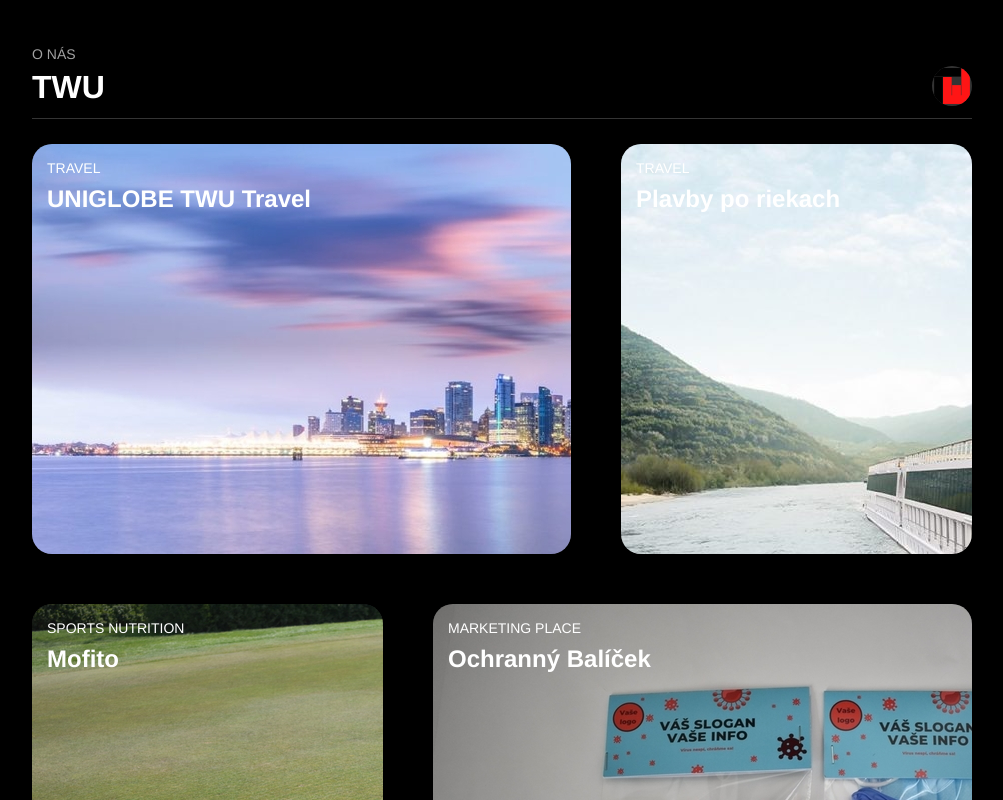
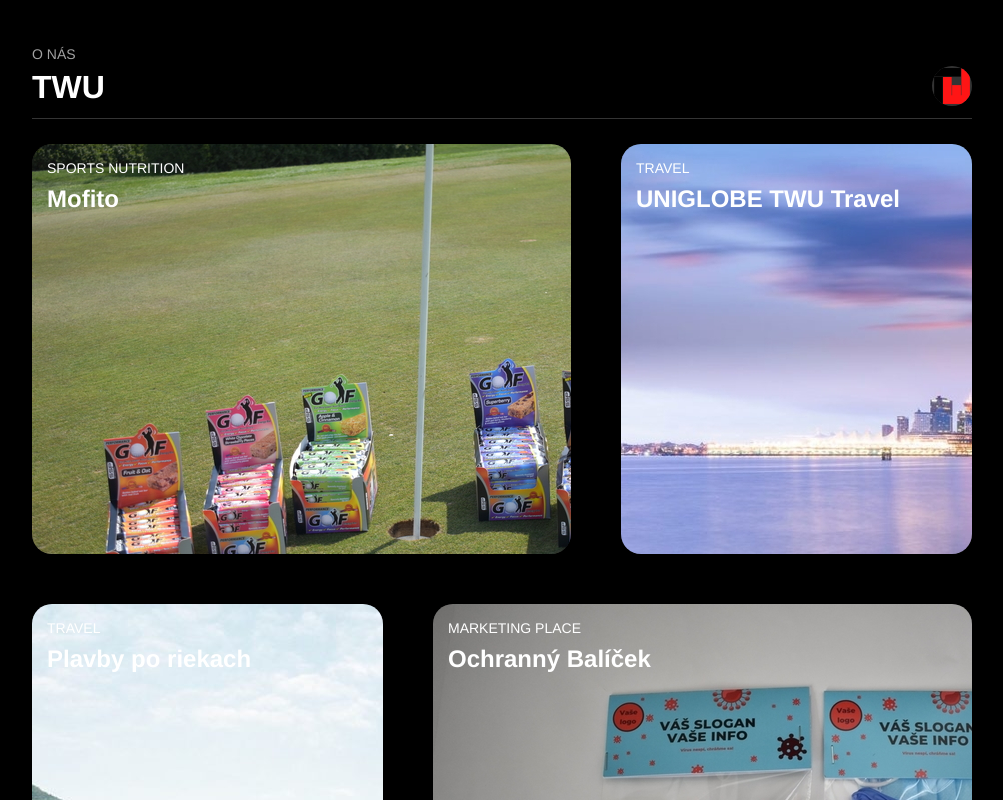
Before and after one commit to Villiss/twu, a React (Create React App) app: page / in a window 1280 px wide. Shown: the top 800 px of the page, without its empty margins (138-1141 px from the left). Built offline with nearby package versions, Linux system fonts and the light colour scheme.

Commit message:
mofito prve

```diff
--- a/src/List.js
+++ b/src/List.js
@@ -8,6 +8,7 @@
     <li className={`card ${theme}`}>
       <div className="card-content-container">
         <motion.div className="card-content" layoutId={`card-container-${id}`}>
+
           <motion.div
             className="card-image-container"
             layoutId={`card-image-container-${id}`}
--- a/src/data.js
+++ b/src/data.js
@@ -1,4 +1,13 @@
 export const items = [
+    {
+      id: "a",
+      category: "Sports nutrition",
+      title: "Mofito",
+      pointOfInterest: 260,
+      backgroundColor: "#5DBCD2",
+      ciel: 'https://www.mofito.eu/',
+      description: "Mnohí športovci si prešli obdobím, keď napriek poctivému tréningu neboli schopní podať taký výkon na aký majú natrénované, nevládzu alebo nemajú takú rýchlosť akú mali na tréningu. Je to aj váš prípad? Potom vás môže zaujímať nasledovné: Môže to mať viacero príčin ako nesprávny tréning, mentálna príprava a neposlednom rade je to nesprávna výživa. S posledným bodom Vám ľahko a rýchlo môžeme pomôcť! Od toho je tu tím Mofito a práve pre Vás, športovcov, ktorí chcú podať nielen pri zápase maximálny výkon, sme s odborníkmi zostavili ucelený balíček výživových doplnkov."
+    },
     {
       id: "c",
       category: "Travel",
@@ -18,15 +27,6 @@
       description: "Plavby loďou sú voľný čas, relaxácia a odpočinok na palube 5 * lode. Jedná sa o nevšedný zážitok ponúkajúce cestovanie, možnosť prehliadky miest, degustácia vína, gurmánske špeciality, návštevy pamiatok a nezabudnuteľné zážitky. Pre relaxáciu sa na palube nachádza wellness, sauna, kozmetický salón a vírivka. Počas plavby je strava all inclusive, ktorá zahŕňa miešané nápoje, nealkoholické nápoje a káva. Pre lode sú typické významné európske rieky a môžete si vybrať: plavba po Dunaji, plavba po Rýne a Meuse ale aj Rhôna, Saône Seina. Počas plavby tak môžete navštíviť európske metropoly, ako sú Viedeň, Budapešť, Amsterdam, Rotterdam. Vo Francúzsku navštívite oblasť Provence, na Dunaji zase Dunajskej katarakty. Riečna plavba je bezpečná dovolenka, ideálne svadobná cesta či medové týždne, originálny darček, romantika pre manželské páry, zamilované páry, ale aj firemné akcie. Spoločnosť TWU, s.r.o. je provízny predajca A-ROSA."
     },
     {
-      id: "a",
-      category: "Sports nutrition",
-      title: "Mofito",
-      pointOfInterest: 260,
-      backgroundColor: "#5DBCD2",
-      ciel: 'https://www.mofito.eu/',
-      description: "Mnohí športovci si prešli obdobím, keď napriek poctivému tréningu neboli schopní podať taký výkon na aký majú natrénované, nevládzu alebo nemajú takú rýchlosť akú mali na tréningu. Je to aj váš prípad? Potom vás môže zaujímať nasledovné: Môže to mať viacero príčin ako nesprávny tréning, mentálna príprava a neposlednom rade je to nesprávna výživa. S posledným bodom Vám ľahko a rýchlo môžeme pomôcť! Od toho je tu tím Mofito a práve pre Vás, športovcov, ktorí chcú podať nielen pri zápase maximálny výkon, sme s odborníkmi zostavili ucelený balíček výživových doplnkov."
-    },
-    {
       id: "g",
       category: "Marketing place",
       title: "Ochranný Balíček",
```
